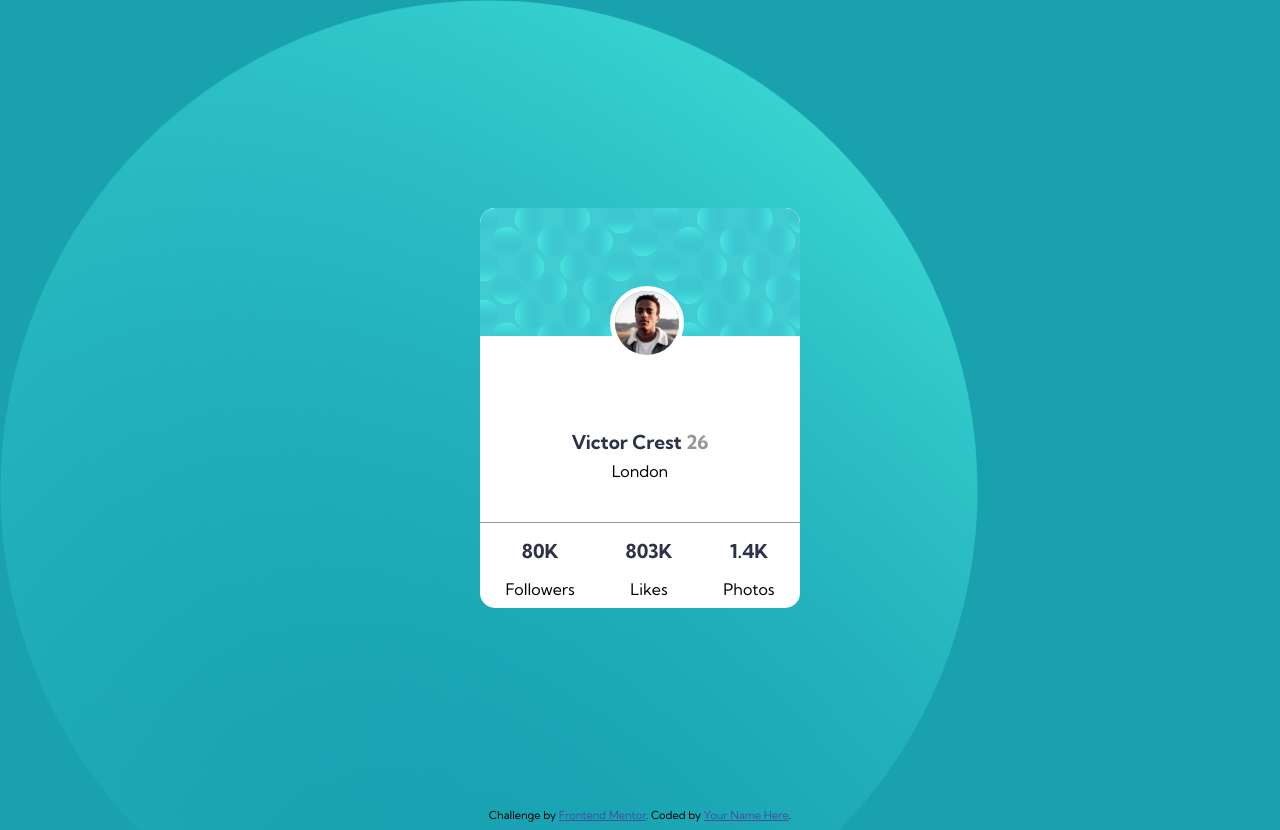
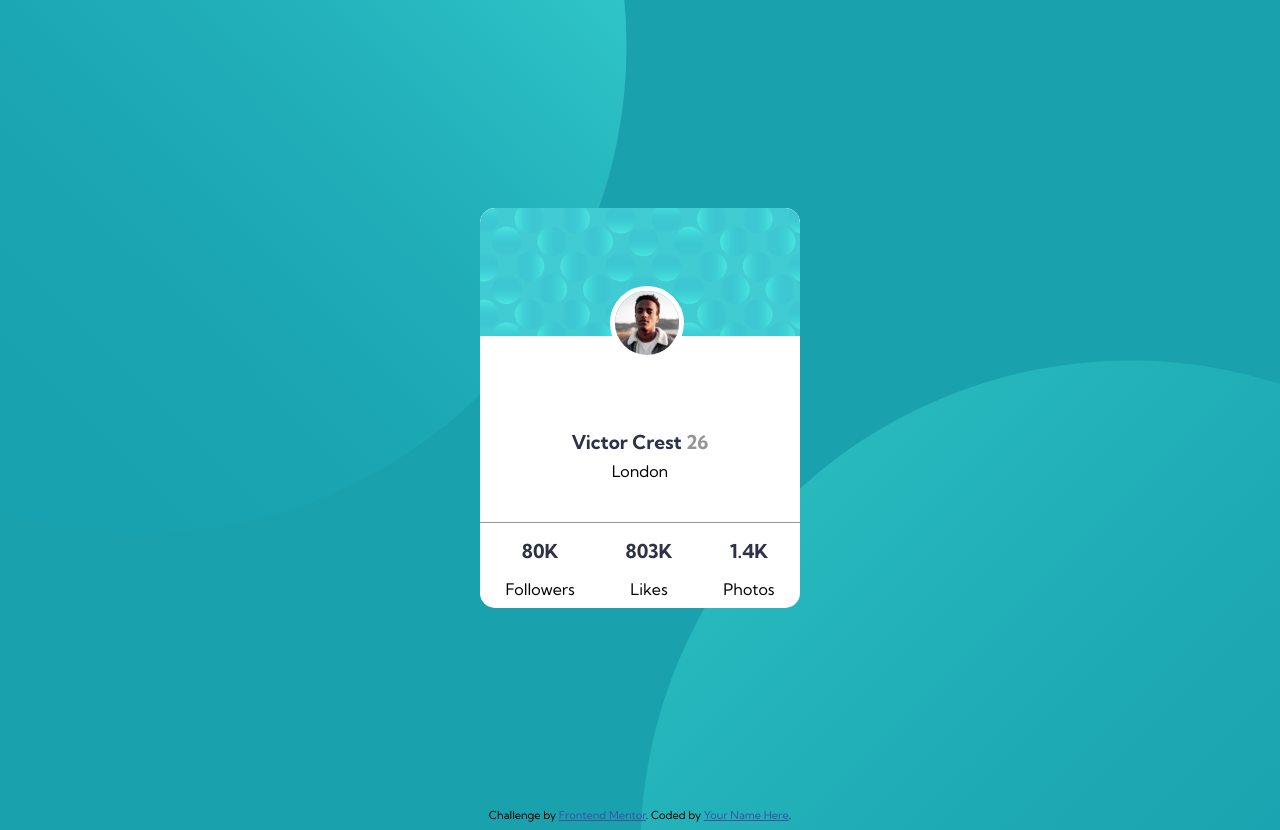
Before and after one commit to ratsagi/Frontend-Mentor-profile-card-component, a plain HTML site: page index.html in a window 1280 px wide. Drawn offline with Linux system fonts and the light colour scheme.

Commit message:
Update style.css

```diff
--- a/style.css
+++ b/style.css
@@ -10,7 +10,7 @@
        background-color: var(--Dark-cyan);
        background-image: url("images/bg-pattern-top.svg"),
        url("images/bg-pattern-bottom.svg");
-       background-position: top 50vw right 50vh bottom 50vh left 50vw;
+    background-position: right 51vw bottom 37vh, left 50vw top 45vh;
        background-repeat: no-repeat, no-repeat;
        font-family: 'Kumbh Sans', sans-serif;
    }
```
